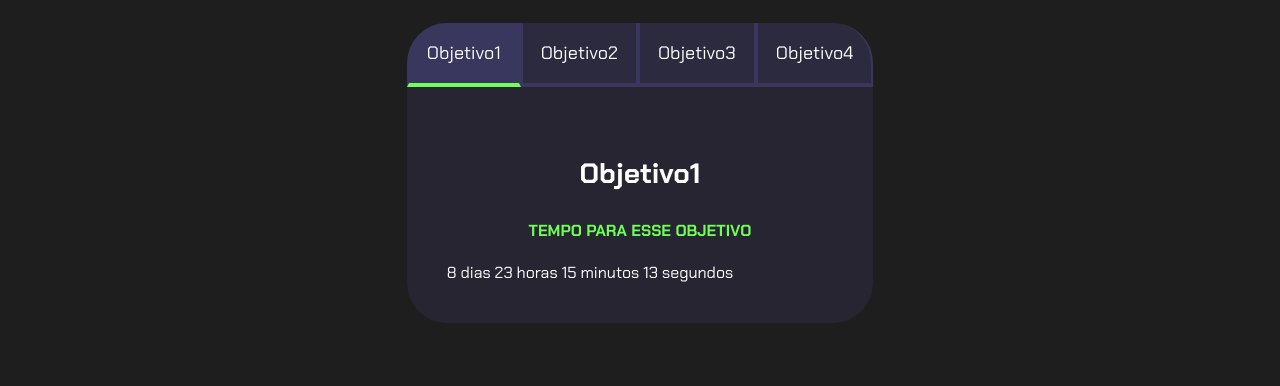
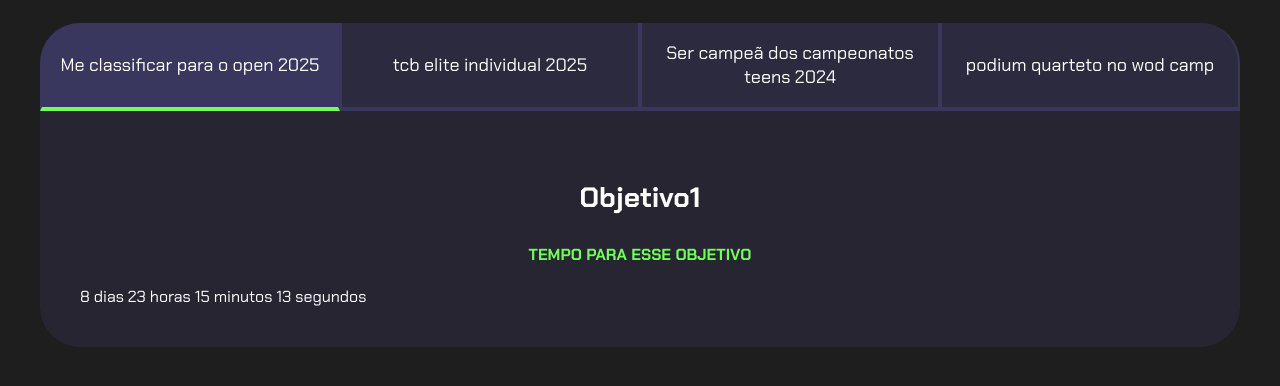
Before and after one commit to Dudabrabuleta/Maria-do-crossfit, a plain HTML site: page index.html in a window 1280 px wide. Shown: the part 80-466 px from the top of the page. Drawn offline with Linux system fonts and the light colour scheme.

Commit message:
Update index.html

```diff
--- a/index.html
+++ b/index.html
@@ -15,10 +15,10 @@
         <h2 class="titulo-principal">Meus objetivos do ano<span>_</span></h2>
         <div class="conteudo">
             <div class="botoes">
-                <button class="botao ativo">Objetivo1</button>
-                <button class="botao">Objetivo2</button>
-                <button class="botao">Objetivo3</button>
-                <button class="botao">Objetivo4</button>
+                <button class="botao ativo">Me classificar para o open 2025</button>
+                <button class="botao">tcb elite individual 2025</button>
+                <button class="botao">Ser campeã dos campeonatos teens 2024</button>
+                <button class="botao">podium quarteto no wod camp</button>
             </div>
             <div class="abas-textos">
                 <div class="aba-conteudo ativo">
```
